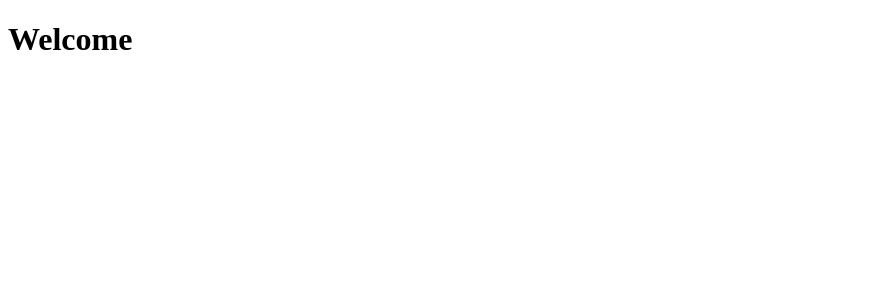
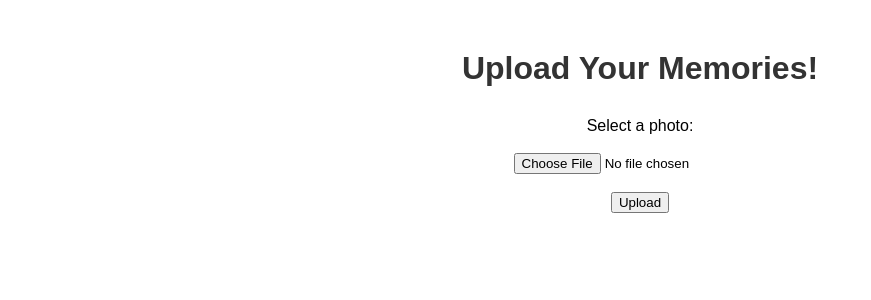
Before and after one commit to Emanuelpearsall/weddingphotos, a Flask app: page / in a window 1280 px wide. Shown: the top 300 px of the page, without its empty margins (0-871 px from the left). Run offline with Flask 3, Linux system fonts and the light colour scheme.

Commit message:
Update index.html with working upload form

```diff
--- a/templates/index.html
+++ b/templates/index.html
@@ -1 +1,27 @@
-<!DOCTYPE html><html><head><title>Upload Your Memories</title></head><body><h1>Welcome</h1></body></html>
+<!DOCTYPE html>
+<html>
+<head>
+  <title>Upload Your Memories</title>
+  <style>
+    body {
+      font-family: Arial, sans-serif;
+      text-align: center;
+      margin: 50px;
+    }
+    h1 {
+      color: #333;
+    }
+    form {
+      margin-top: 30px;
+    }
+  </style>
+</head>
+<body>
+  <h1>Upload Your Memories!</h1>
+  <form method="POST" action="/upload" enctype="multipart/form-data">
+    <label>Select a photo:</label><br><br>
+    <input type="file" name="photo" required><br><br>
+    <button type="submit">Upload</button>
+  </form>
+</body>
+</html>
```
